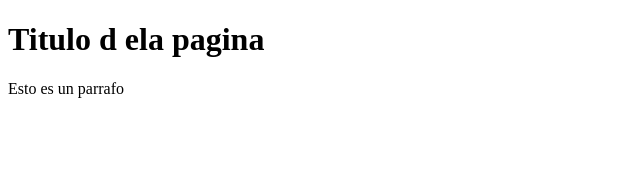
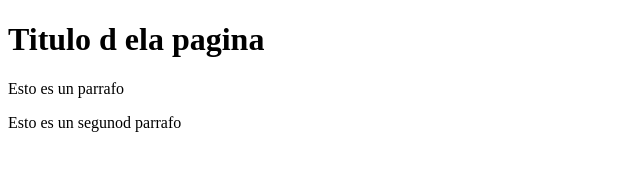
Before and after one commit to rominaledesma2509/Proyecto-web-empresa-C, a plain HTML site: page index.html in a window 1280 px wide. Shown: the whole page, without its empty margins (0-640 px from the left). Drawn offline with Linux system fonts and the light colour scheme.

Commit message:
Agregado de segundo parrafo

```diff
--- a/index.html
+++ b/index.html
@@ -9,5 +9,6 @@
 <body>
     <h1>Titulo d ela pagina</h1>
     <p>Esto es un parrafo</p>
+    <p>Esto es un segunod parrafo</p>
 </body>
 </html>
```
